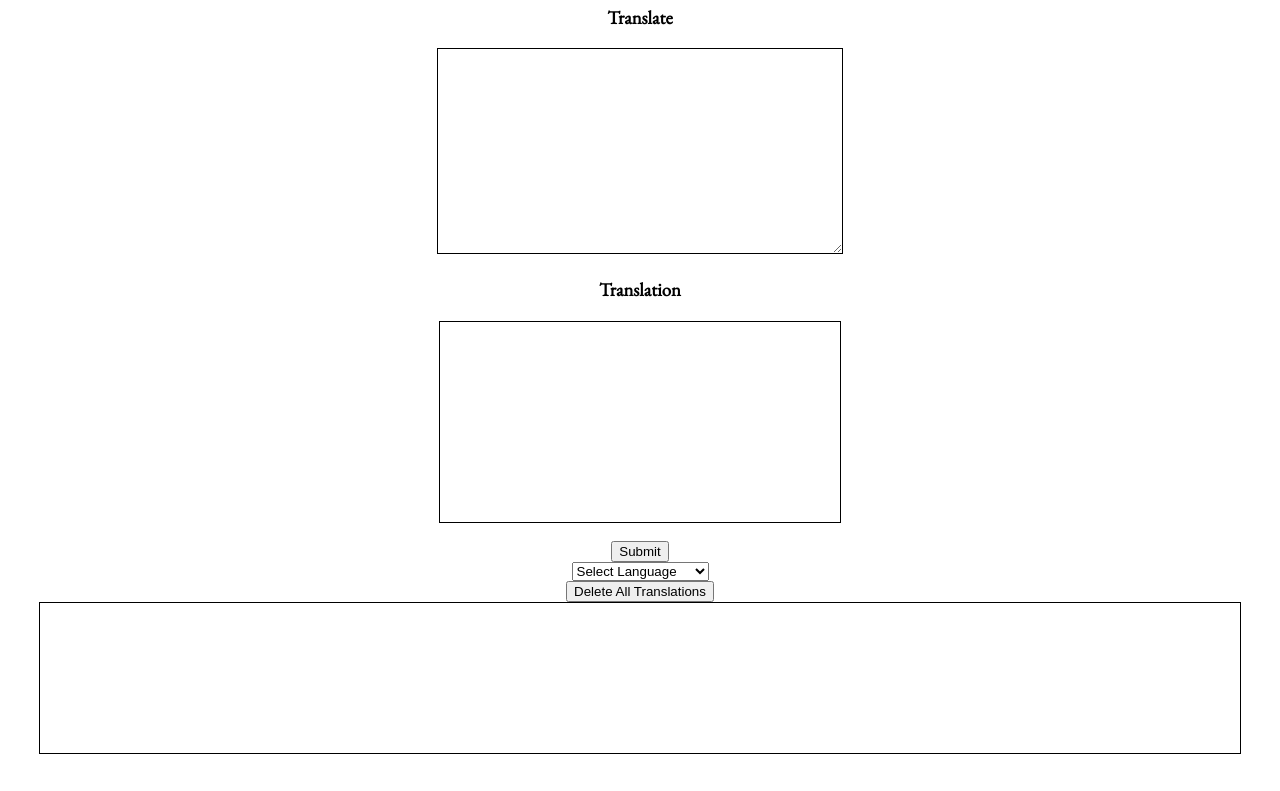
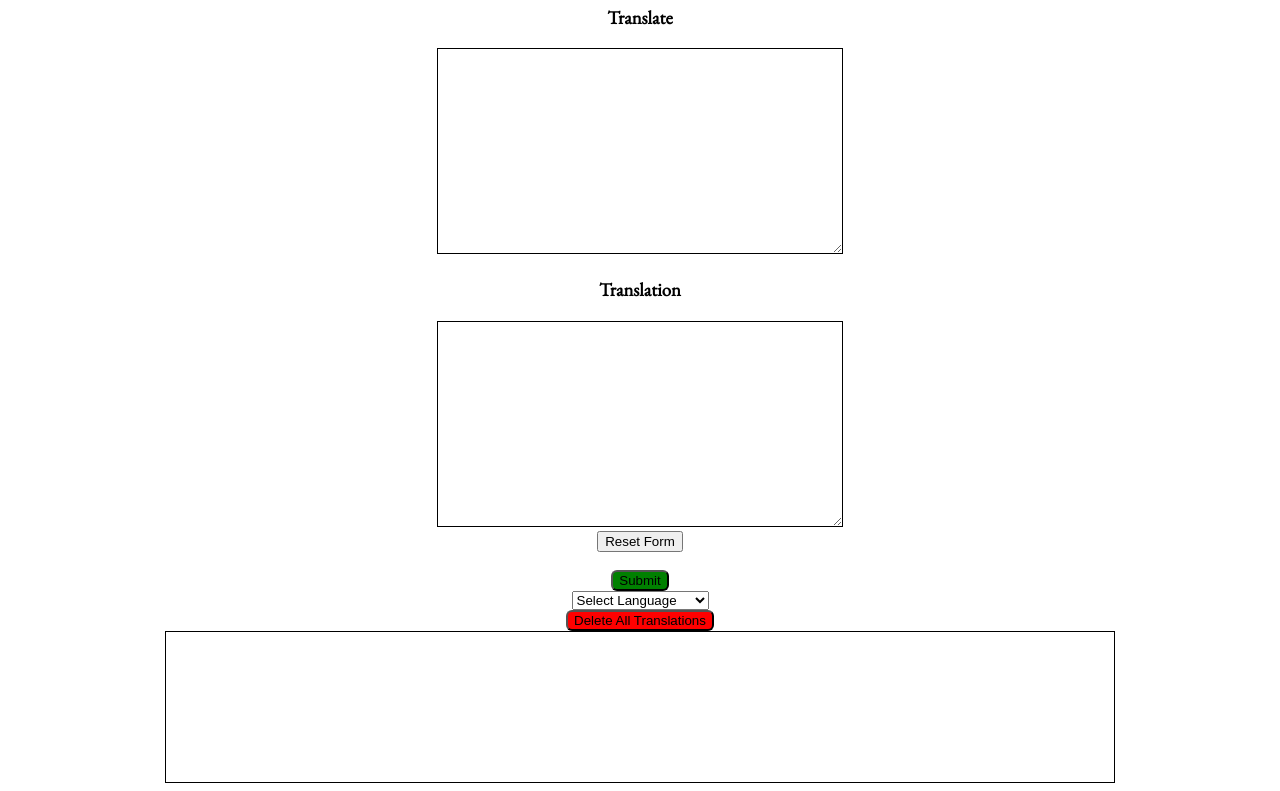
Before and after one commit to kconnelly86/translator, a website: page public/index.html in a window 1280 px wide. Shown: the part 101-892 px from the top of the page. Before the commit the page ends 863 px from the top, so only its background shows below. Drawn offline with nearby package versions, Linux system fonts and the light colour scheme; no server answers.

Commit message:
all buttons work and functionality is done unless we try the voice aspect

```diff
--- a/public/app.js
+++ b/public/app.js
@@ -67,9 +67,9 @@ $(document).on("click", "#makenew", function() {
          data._id + "> " + theTranslation + " </span> <span class='langFull' data-id=" +
          data._id + "> " + langFull + " </span> </p>");
 
-       // Clear the translation and translate inputs on the page
-       // $("#translation").val(""); this can be commented out or in and it has no affect since other code had been implemented to make the translation stay in the window.
-       // $("#translate").val(""); if this is commented in it will clear the translate field after submission and we dont want that.
+       // // Clear the translation and translate inputs on the page
+       // $("#translation").val(""); //this can be commented out or in and it has no affect since other code had been implemented to make the translation stay in the window.
+       // $("#translate").val(""); //if this is commented in it will clear the translate field after submission and we dont want that.
    }
    );
 
@@ -148,3 +148,9 @@ $(document).on("click", "#cont1",  function() {
     }
   });
 });
+// reseting the page without having to refresh everytime.
+function myFunction() {
+    $('#translation').empty();
+    $('#translate').val("");
+
+}
--- a/public/index.html
+++ b/public/index.html
@@ -14,25 +14,25 @@
   <body>
     <h1>Translator</h1>
 
-
+<form id="myForm">
     <div id="userinput">
         <h3 id="transh3">Translate</h3>
         <textarea id="translate"></textarea>
-
     </div>
-
     <div id="response">
         <h3 id="transh3">Translation</h3>
-        <div id="translation"></div>
+        <!-- <div id="translation"></div> -->
+        <textarea id="translation"></textarea>
     </div>
+    <input type="button" onclick="myFunction()" value="Reset Form">
+
+
+</form>
     <br>
       <div id="buttons">
         <div id="actionbutton">
           <button id="makenew">Submit</button>
-
-         <!-- <button id="clearall">Delete All Translations</button> -->
         </div>
-
       </div>
 
 <!-- drop down menu -->
--- a/public/style.css
+++ b/public/style.css
@@ -1,9 +1,3 @@
-/*commented out as i placed them into the style2.css*/
-
-
-
-
-
 body {
 text-align: center;
 background-color: cornflowerblue;
--- a/public/style2.css
+++ b/public/style2.css
@@ -1,19 +1,23 @@
 body{
 text-align: center;
 }
+/*Translator*/
 h1 {
 font-size: 40px;
 text-align: center;
 font-family: 'EB Garamond', serif;
 }
+/*Translate and Translation*/
 h3{
 font-family: 'EB Garamond', serif;
 }
+/*Red X*/
 .deleter {
 color: red;
 cursor: pointer;
 text-align: right;
 }
+/*Text to be translated*/
 #translate{
 margin-left: auto;
 margin-right: auto;
@@ -24,35 +28,41 @@ font-family: 'Quattrocento Sans', sans-serif;
 overflow: auto;
 border:1px solid black;
 }
+/*translated text*/
+#translation{
+margin-left: auto;
+margin-right: auto;
+font-size: 16px;
+width: 400px;
+height: 200px;
+font-family: 'Quattrocento Sans', sans-serif;
+overflow: auto;
+border:1px solid black;
+}
+/*text to the left of the red X*/
 .datatranslate {
 cursor: pointer;
 font-size: 16px;
 margin-right: 15px;
 }
+/*text to the right of the red X*/
 .datatranslation{
 cursor: pointer;
 font-size: 16px;
 margin-left: 15px;
 }
+/*languaget name to the right of the translation*/
 .langFull{
 cursor: pointer;
 margin-left: 20px;
 }
-#translation{
-font-size: 16px;
-width: 400px;
-height: 200px;
-overflow: auto;
-margin-left: auto;
-margin-right: auto;
-border:1px solid black;
-font-family: 'Quattrocento Sans', sans-serif;
-}
-#transh3{
+/*responses inside the results container*/
+#response{
 text-align: center;
 }
+/*the container for saved translations*/
 #results {
-width: 95%;
+width: 75%;
 height: 150px;
 overflow: auto;
 margin-left: auto;
@@ -60,6 +70,12 @@ margin-right: auto;
 font-family: 'Quattrocento Sans', sans-serif;
 border: 1px solid black;
 }
-#buttons{
-text-align: center;
+button{
+border-radius: 6px;
 }
+#clearall{
+background-color: red;
+}
+#makenew{
+background-color: green;
+}
```
